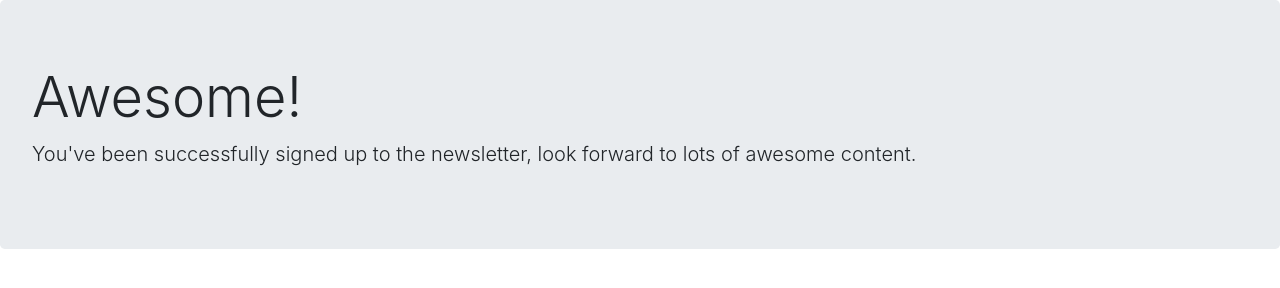
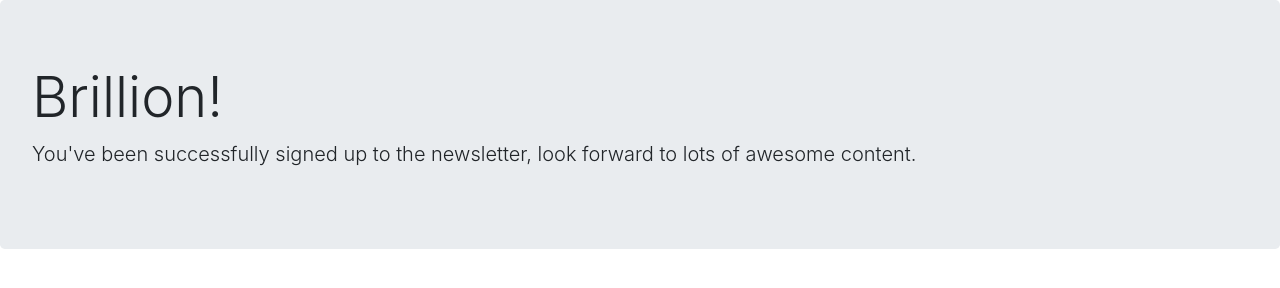
Before and after one commit to ananya8226/Newsletter-Signup, a website: page success.html in a window 1280 px wide. Drawn offline with nearby package versions, Linux system fonts and the light colour scheme.

Commit message:
changed h1 of success page

```diff
--- a/success.html
+++ b/success.html
@@ -6,7 +6,7 @@
 </head>
 <body>
 	<div class="jumbotron">
-  <h1 class="display-4">Awesome!</h1>
+  <h1 class="display-4">Brillion!</h1>
   <p class="lead">You've been successfully signed up to the  newsletter, look forward to lots of awesome content.
   </p>
 </div>
```
Also changed, not shown: Capture.PNG (added), heroku logs.PNG (added).
